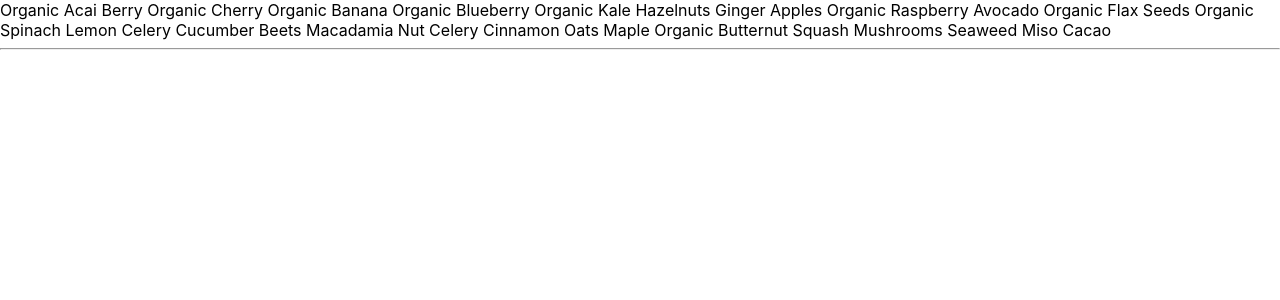
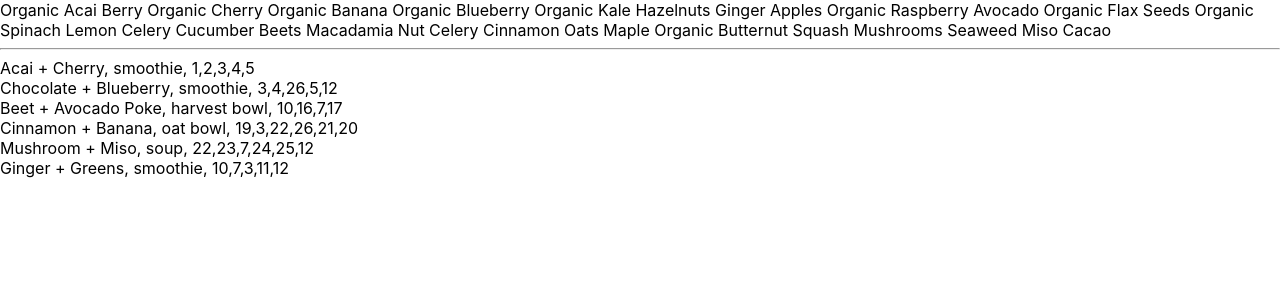
Before and after one commit to stvedt/product-filter, a React (Create React App) app: page / in a window 1280 px wide. Shown: the top 300 px of the page. Built offline with nearby package versions, Linux system fonts and the light colour scheme.

Commit message:
show all if no filter applied and remove filter when clicked again

```diff
--- a/src/ProductListing.jsx
+++ b/src/ProductListing.jsx
@@ -5,23 +5,36 @@ import ingredients from "./data/ingredients.json";
 import ProductDetail from "./ProductDetail";
 
 function Listing() {
-  console.log(products, ingredients);
   const [activeIngredient, setActiveIngredient] = useState(0);
+  const productList = products.products;
+  const ingredientList = ingredients.ingredients;
 
+  function onClickIngredient(id) {
+    if (id === activeIngredient) {
+      setActiveIngredient(null);
+      return;
+    }
+    setActiveIngredient(id);
+  }
   return (
     <div>
       <div className="ingredients">
-        {ingredients.ingredients.map((ingredient) => (
-          <a onClick={() => setActiveIngredient(ingredient.id)}>
+        {ingredientList.map((ingredient) => (
+          <span
+            onClick={() => onClickIngredient(ingredient.id)}
+            className={ingredient.id === activeIngredient ? "active" : ""}
+          >
             {`${ingredient.name} `}
-          </a>
+          </span>
         ))}
       </div>
       <hr />
       <div className="products">
-        {products.products
-          .filter((product) =>
-            product.ingredient_ids.includes(activeIngredient)
+        {productList
+          .filter(
+            (product) =>
+              !activeIngredient ||
+              product.ingredient_ids.includes(activeIngredient)
           )
           .map((product) => (
             <ProductDetail product={product} key={product.id} />
```
